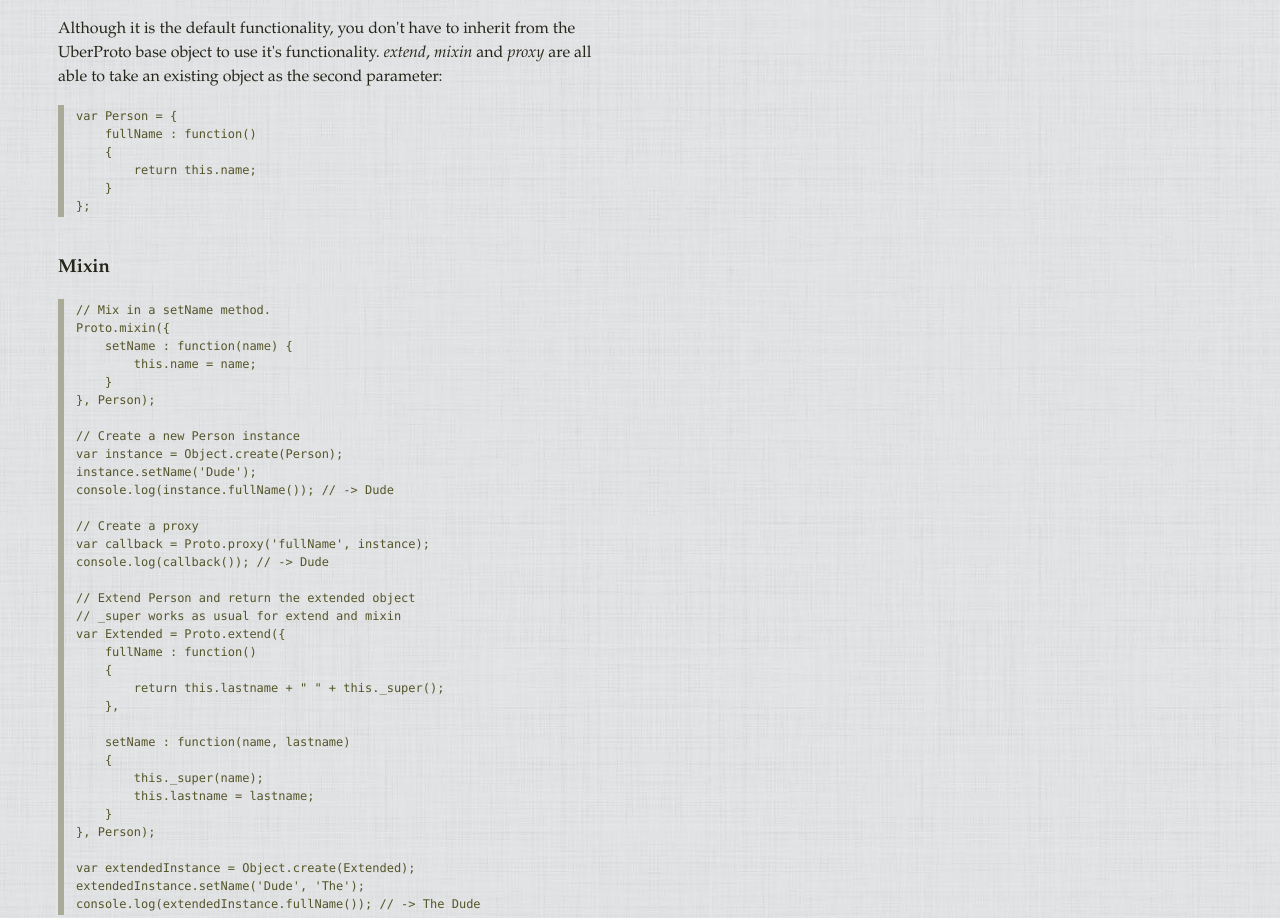
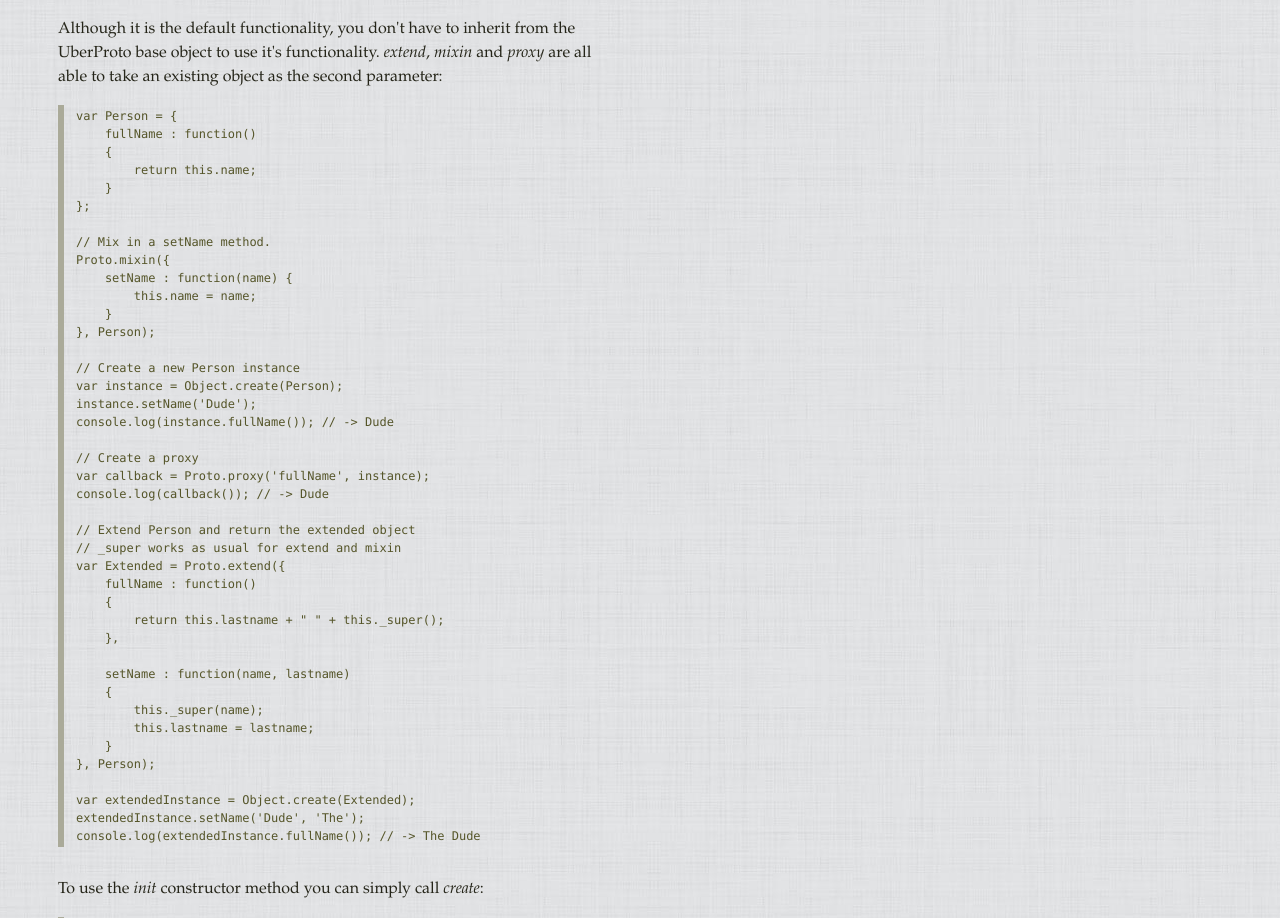
Before and after one commit to daffl/uberproto, a website: page docs/index.html in a window 1280 px wide. Shown: the part 3573-4491 px from the top of the page. Drawn offline with Linux system fonts and the light colour scheme.

Commit message:
Documentation update

```diff
--- a/docs/index.html
+++ b/docs/index.html
@@ -164,11 +164,9 @@ functionality. <em>extend</em>, <em>mixin</em> and <em>proxy</em> are all able t
     {
         return this.name;
     }
-};</code></pre>
+};
 
-<h3>Mixin</h3>
-
-<pre><code>// Mix in a setName method.
+// Mix in a setName method.
 Proto.mixin({
     setName : function(name) {
         this.name = name;
--- a/readme.markdown
+++ b/readme.markdown
@@ -162,9 +162,6 @@ functionality. *extend*, *mixin* and *proxy* are all able to take an existing ob
 		}
 	};
 
-
-### Mixin
-
 	// Mix in a setName method.
 	Proto.mixin({
 		setName : function(name) {
```
